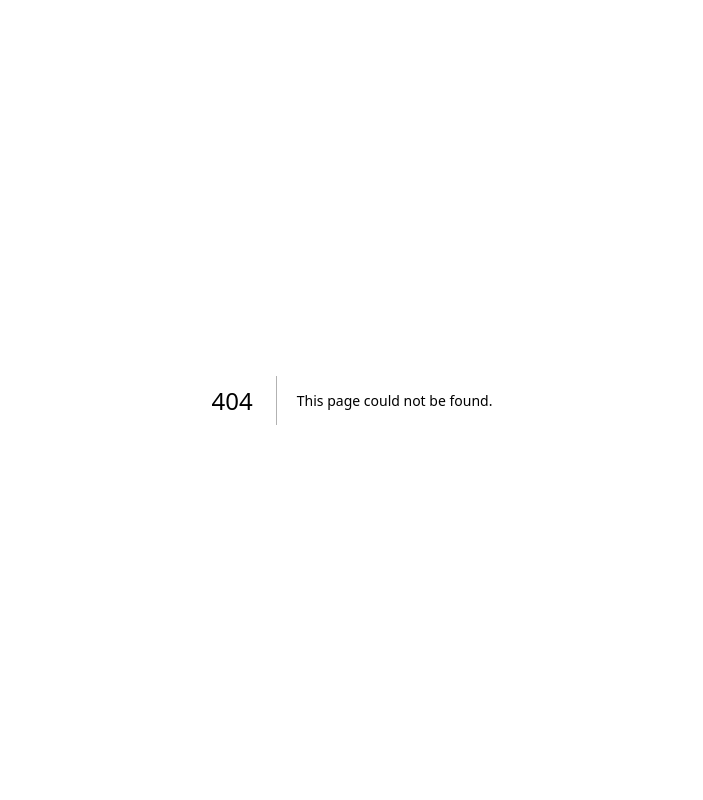
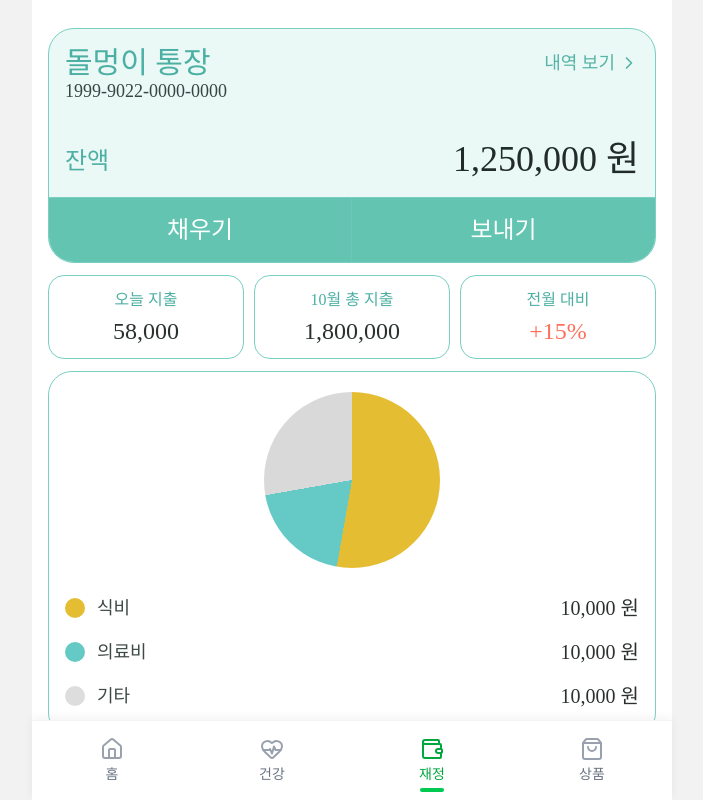
Before and after one commit to My-Golden-Kids/MGK, a Next.js app in the folder FE/: page /finance in a window 1280 px wide. Before the commit this address had no page. Shown: the top 800 px of the page, without its empty margins (288-991 px from the left). Built offline with nearby package versions, Linux system fonts and the light colour scheme.

Commit message:
feature : finance main page 구현
현재 계좌 및 간단 분석 chart 하드코딩으로 되어있기에 후에
1. 계좌 연결시 내역 및 지출 현황 update
2. chart 가계부 엔드포인트 연결
후처리 필요

```diff
--- /dev/null
+++ b/FE/app/finance/page.tsx
@@ -0,0 +1,119 @@
+import { ChevronRight } from 'lucide-react';
+import Link from 'next/link';
+import { BottomNavigation } from '@/components/common/BottomNavigation';
+
+const summaryCards = [
+  { label: '오늘 지출', value: '58,000' },
+  { label: '10월 총 지출', value: '1,800,000' },
+  { label: '전월 대비', value: '+15%', accent: true },
+];
+
+const expenseItems = [
+  { label: '식비', amount: '10,000 원', color: '#E5BD33' },
+  { label: '의료비', amount: '10,000 원', color: '#65C9C5' },
+  { label: '기타', amount: '10,000 원', color: '#DDDDDD' },
+];
+
+export default function FinancePage() {
+  return (
+    <main className="flex min-h-dvh flex-1 flex-col text-[#27312D]">
+      <div className="flex min-h-dvh w-full flex-1 flex-col px-4 pt-7 pb-28">
+        <section className="overflow-hidden rounded-[26px] border border-[#7ACFC2] bg-[#EAF8F6]">
+          <div className="px-4 pt-4 pb-5">
+            <div className="flex items-start justify-between gap-4">
+              <div>
+                <p className="text-3xl text-[#4CAFA3]">
+                  돌멍이 통장
+                </p>
+                <p className="-mt-1 text-[#384543] text-lg">
+                  1999-9022-0000-0000
+                </p>
+              </div>
+              <Link
+                href="/finance/expense"
+                className="mt-1 inline-flex items-center gap-1 text-[#55B4A6] text-lg"
+              >
+                내역 보기
+                <ChevronRight className="h-5 w-5" />
+              </Link>
+            </div>
+
+            <div className="mt-9 flex items-end justify-between">
+              <span className="text-2xl text-[#4CAFA3]">잔액</span>
+              <span className="text-4xl text-[#212B28] leading-none">
+                1,250,000 원
+              </span>
+            </div>
+          </div>
+
+          <div className="grid grid-cols-2 border-[#7ACFC2] border-t">
+            <button className="h-16 border-[#6CC7B8] border-r bg-[#62C4B1] text-2xl text-white">
+              채우기
+            </button>
+            <button className="h-16 bg-[#62C4B1] text-2xl text-white">
+              보내기
+            </button>
+          </div>
+        </section>
+
+        <section className="mt-3 grid grid-cols-3 gap-2.5">
+          {summaryCards.map((card) => (
+            <article
+              key={card.label}
+              className="rounded-[16px] border border-[#7ACFC2] bg-white px-3 py-3 text-center"
+            >
+              <p className="text-[#4CAFA3] text-base">{card.label}</p>
+              <p
+                className={`mt-1 text-2xl leading-tight ${
+                  card.accent ? 'text-[#FF6F5B]' : 'text-[#2A312F]'
+                }`}
+              >
+                {card.value}
+              </p>
+            </article>
+          ))}
+        </section>
+
+        <section className="mt-3 rounded-[24px] border border-[#7ACFC2] bg-white px-4 py-5">
+          <div className="mx-auto h-44 w-44 rounded-full bg-[conic-gradient(#E5BD33_0deg_190deg,#65C9C5_190deg_260deg,#D9D9D9_260deg_360deg)]" />
+          <div className="mt-5 space-y-1">
+            {expenseItems.map((item) => (
+              <div
+                key={item.label}
+                className="flex items-center justify-between py-1.5"
+              >
+                <div className="flex items-center gap-3 text-[#3D4A45] text-lg">
+                  <span
+                    className="h-5 w-5 rounded-full"
+                    style={{ backgroundColor: item.color }}
+                    aria-hidden="true"
+                  />
+                  <span>{item.label}</span>
+                </div>
+                <span className="text-[#2C312F] text-xl">
+                  {item.amount}
+                </span>
+              </div>
+            ))}
+          </div>
+        </section>
+
+        <section className="px-2 py-5 text-center">
+          <p className="text-2xl text-[#58B3A6]">
+            펫 케어 구독하고 지출을 <span className="text-[#FF6F5B]">10%</span>{' '}
+            낮춰요
+          </p>
+        </section>
+
+        <Link
+          href="/finance/reports"
+          className="flex h-16 items-center justify-center rounded-[16px] bg-[#57B6A7] text-2xl text-white"
+        >
+          리포트 보러가기
+        </Link>
+      </div>
+
+      <BottomNavigation />
+    </main>
+  );
+}
```
